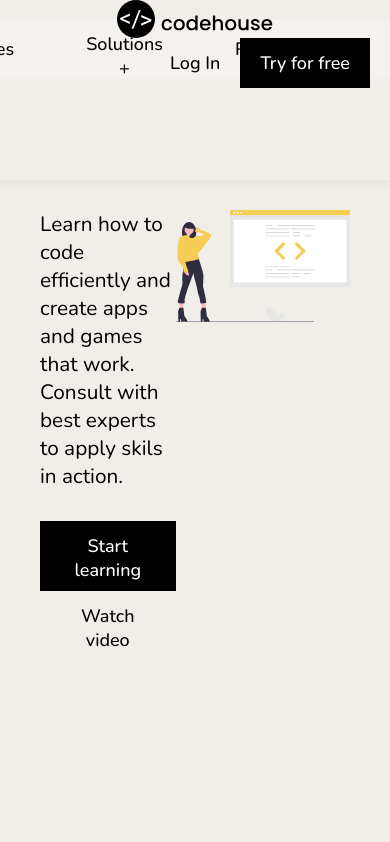
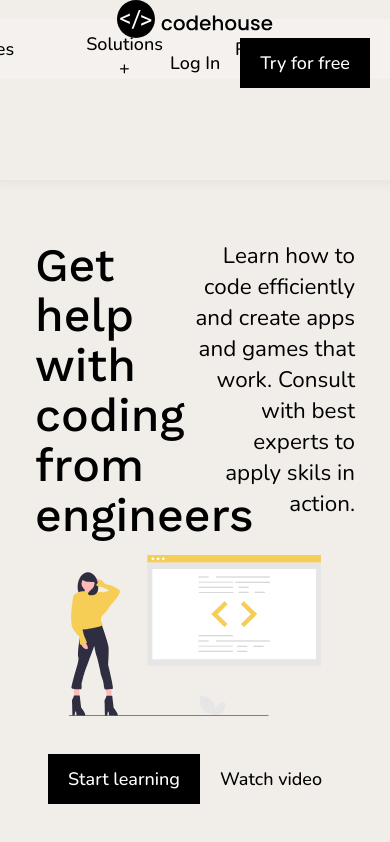
Before and after one commit to nGustavin/codehouse-landing, a Next.js app: page / in a window 390 px wide. Built offline with nearby package versions, Linux system fonts and the light colour scheme.

Commit message:
tablet breakpoints finished

```diff
--- a/src/hooks/useWindowSize.tsx
+++ b/src/hooks/useWindowSize.tsx
@@ -1,13 +1,16 @@
-import React, { useLayoutEffect, useState } from 'react';
+import { useLayoutEffect, useState } from 'react';
 
 function useWindowSize() {
   const [size, setSize] = useState([0, 0]);
+
   useLayoutEffect(() => {
     function updateSize() {
       setInterval(() => {setSize([window.innerWidth, window.innerHeight]);}, 2000)
     }
+
     window.addEventListener('resize', updateSize);
     updateSize();
+
     return () => window.removeEventListener('resize', updateSize);
   }, []);
   return size;
--- a/src/pages/home.module.scss
+++ b/src/pages/home.module.scss
@@ -28,7 +28,11 @@
     align-items: center;
     justify-content: space-between;
 
-
+    @media (max-width: breakpoints.$tablet) {
+      margin-top: 30px;
+      gap: 30px;
+      flex-direction: column;
+    }
 
     >div{
       width: 45%;
@@ -48,11 +52,15 @@
       }
 
       @media (max-width: breakpoints.$tablet) {
-        gap: 5%;
+        gap: 0px;
         overflow: visible;
-        width: 45%;
-
-        padding: 0px 0px 0px 40px;
+        width: 100%;
+        height: auto;
+        padding: 0px 35px;
+        flex-direction: row;
+        align-items: flex-start;
+        justify-content: center;
+        // background: chocolate;
       }
 
       >h1{
@@ -67,7 +75,8 @@
         }
 
         @media (max-width: breakpoints.$tablet){
-          font-size: 2.5rem;
+          width: 50%;
+          font-size: 2.9rem;
           line-height: 50px;
         }
       }
@@ -76,7 +85,9 @@
         font-size: 22px;
 
         @media (max-width: breakpoints.$tablet){
-          font-size: 1.3rem;
+          font-size: 1.4rem;
+          width: 50%;
+          text-align: end;
         }
       }
 
@@ -93,15 +104,33 @@
       align-items: center;
       justify-content: flex;
 
+
+
+      >section{
+        width: 100%;
+        display: flex;
+        height: auto;
+        flex-direction: column;
+        align-items: center;
+        justify-content: flex-start;
+        gap: 15%;
+      }
+
       @media (max-width: breakpoints.$laptop){
         width: 60%;
         padding-right: 120px;
       }
 
       @media (max-width: breakpoints.$tablet){
-        width: 55%;
+        // background: cadetblue;
+        width: 100%;
         align-items: flex-start;
-        padding: 0px 40px 0px 0px;
+        padding: 0 40px 0px 40px;
+        flex-direction: column;
+        align-items: flex-end;
+        margin-top: -15px;
+        justify-content: flex-start;
+        gap: 20%;
       }
     }
   }
--- a/src/pages/index.tsx
+++ b/src/pages/index.tsx
@@ -2,11 +2,10 @@ import Head from 'next/head'
 import Image from 'next/image'
 
 import { Button } from '../components/DefaultButton'
+import { useWindowSize } from '../hooks/useWindowSize'
+import Illustration from '../assets/illustrator.svg'
 import Header from '../components/Header'
 import style from './home.module.scss'
-import Illustration from '../assets/illustrator.svg'
-import { useEffect, useState } from 'react'
-import { useWindowSize } from '../hooks/useWindowSize'
 
 const Landing: React.FC = () => {
 
@@ -28,19 +27,31 @@ const Landing: React.FC = () => {
       <Header/>
       <main>
         <div>
-          {screenWidth <= breakpoints.tablet ? null : <h1>Get help with coding from  engineers</h1>}
+          <h1>Get help with coding from  engineers</h1>
           <p>
             Learn how to code efficiently and create
             apps and games that work. Consult with
             best experts to apply skils in action.
           </p>
-          <div>
-            <Button filled value="Start learning"/>
-            <Button value="Watch video"/>
-          </div>
+          {screenWidth <= breakpoints.tablet ? (null) : (
+            <div>
+              <Button filled value="Start learning"/>
+              <Button value="Watch video"/>
+            </div>
+          )}
         </div>
         <aside>
-          <Image src={Illustration} objectFit="contain" width="900" />
+          {screenWidth <= breakpoints.tablet ? (
+            <section>
+              <Image src={Illustration} objectFit="contain" width="900" />
+              <div>
+                <Button filled value="Start learning"/>
+                <Button value="Watch video"/>
+              </div>
+            </section>
+          ) : (
+            <Image src={Illustration} objectFit="contain" width="900" />
+          )}
         </aside>
       </main>
 
```
